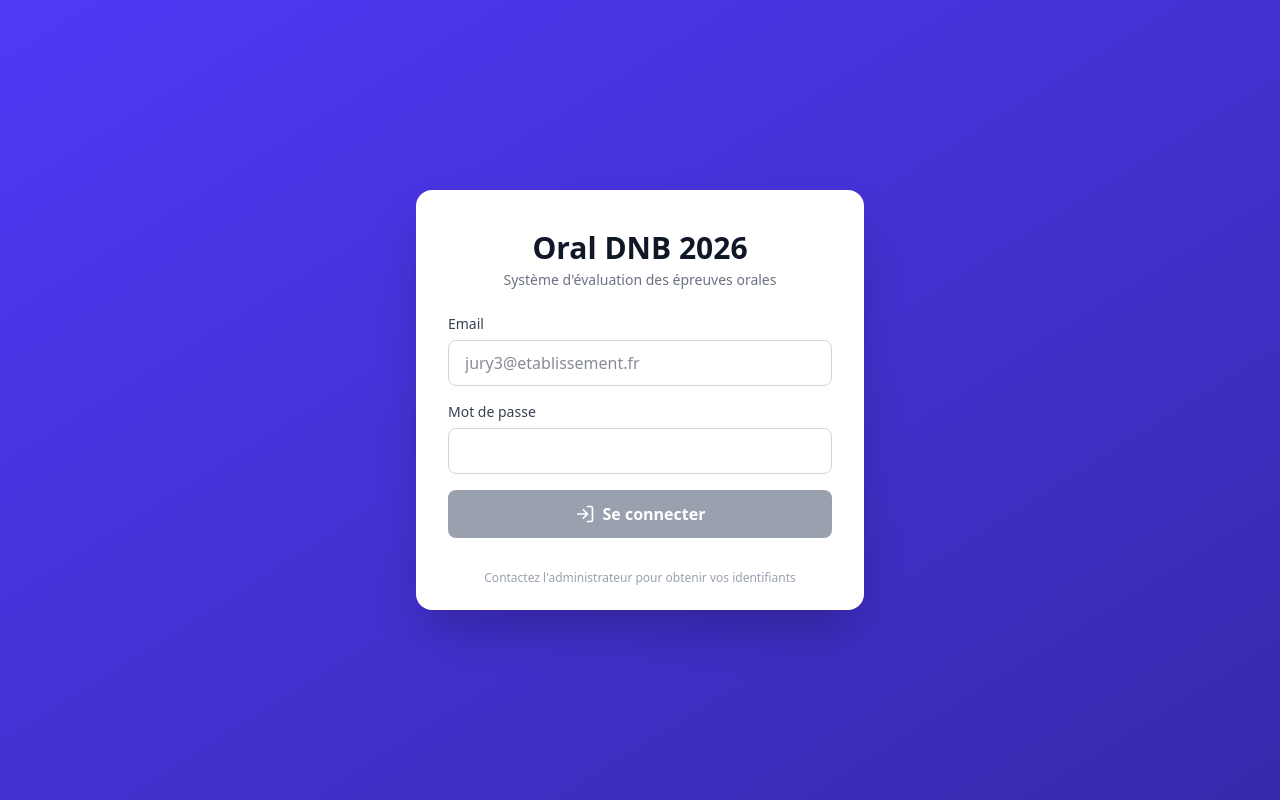
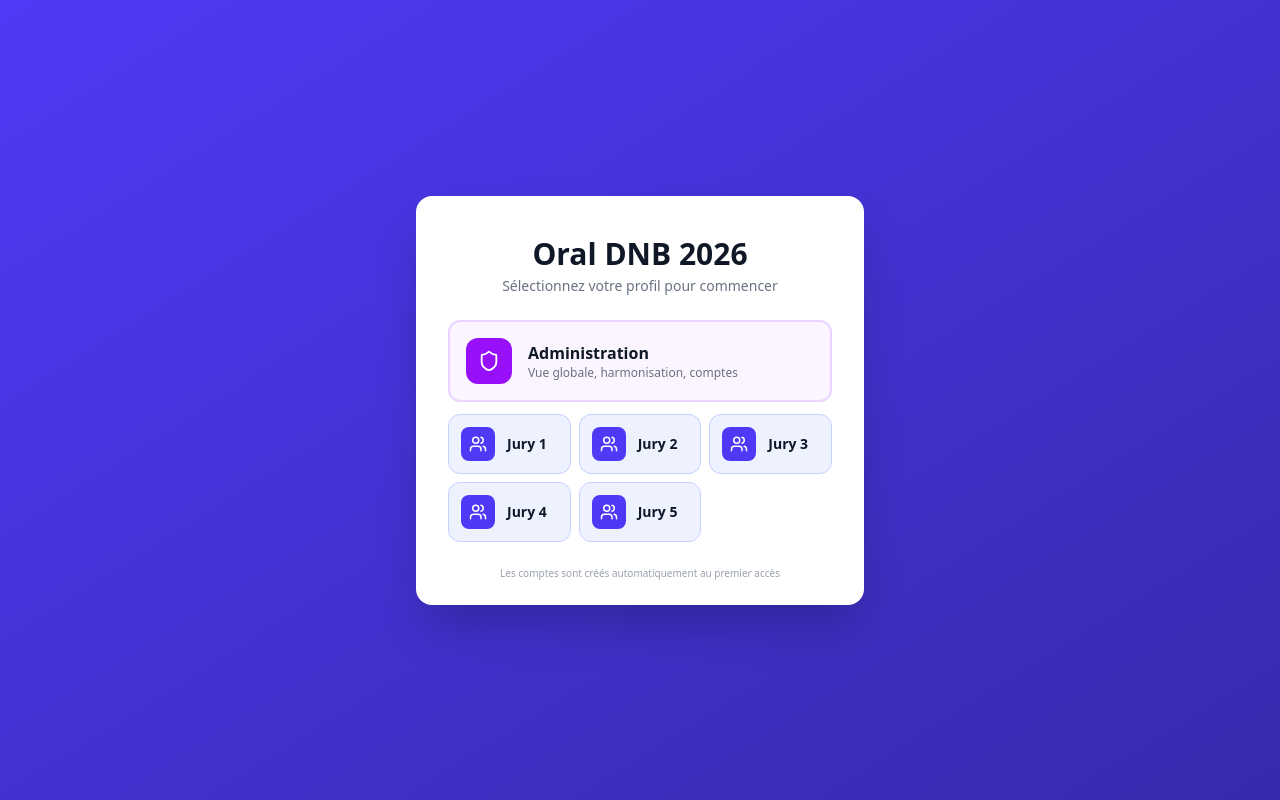
Before and after one commit to CodBad25/oral-dnb, a React (Vite) app: page / in a window 1280 px wide. Built offline with nearby package versions, Linux system fonts and the light colour scheme; no server answers.

Commit message:
Simplifier la connexion : boutons d'accès rapide
Un clic sur Admin / Jury 1-5 connecte directement.
Les comptes sont créés automatiquement au premier accès.

```diff
--- a/src/components/auth/LoginPage.tsx
+++ b/src/components/auth/LoginPage.tsx
@@ -1,31 +1,62 @@
 import { useState } from 'react';
-import type { FormEvent } from 'react';
-import { LogIn, Loader2, AlertCircle } from 'lucide-react';
-import { useAuth } from '@/hooks/useAuth';
+import { Loader2, AlertCircle, Shield, Users } from 'lucide-react';
+import { supabase } from '@/lib/supabase';
+import { cn } from '@/lib/utils';
+
+type QuickAccount = {
+  label: string;
+  role: 'admin' | 'jury';
+  juryNumber?: string;
+  email: string;
+  password: string;
+};
+
+const ACCOUNTS: QuickAccount[] = [
+  { label: 'Administration', role: 'admin', email: 'admin@oral-dnb.local', password: 'admin-oral-dnb' },
+  { label: 'Jury 1', role: 'jury', juryNumber: '1', email: 'jury1@oral-dnb.local', password: 'jury1-oral-dnb' },
+  { label: 'Jury 2', role: 'jury', juryNumber: '2', email: 'jury2@oral-dnb.local', password: 'jury2-oral-dnb' },
+  { label: 'Jury 3', role: 'jury', juryNumber: '3', email: 'jury3@oral-dnb.local', password: 'jury3-oral-dnb' },
+  { label: 'Jury 4', role: 'jury', juryNumber: '4', email: 'jury4@oral-dnb.local', password: 'jury4-oral-dnb' },
+  { label: 'Jury 5', role: 'jury', juryNumber: '5', email: 'jury5@oral-dnb.local', password: 'jury5-oral-dnb' },
+];
 
 export const LoginPage = () => {
-  const [email, setEmail] = useState('');
-  const [password, setPassword] = useState('');
-  const [loading, setLoading] = useState(false);
+  const [loading, setLoading] = useState<string | null>(null);
   const [error, setError] = useState('');
-  const { signIn } = useAuth();
 
-  const handleSubmit = async (e: FormEvent) => {
-    e.preventDefault();
+  const handleQuickLogin = async (account: QuickAccount) => {
+    setLoading(account.email);
     setError('');
-    setLoading(true);
 
-    const { error: authError } = await signIn(email, password);
+    // Try to sign in first
+    const { error: signInError } = await supabase.auth.signInWithPassword({
+      email: account.email,
+      password: account.password,
+    });
 
-    if (authError) {
-      setError(
-        authError.message === 'Invalid login credentials'
-          ? 'Email ou mot de passe incorrect'
-          : authError.message
-      );
+    if (signInError) {
+      // Account doesn't exist yet — create it
+      const { error: signUpError } = await supabase.auth.signUp({
+        email: account.email,
+        password: account.password,
+        options: {
+          data: {
+            role: account.role,
+            jury_number: account.juryNumber || null,
+            display_name: account.label,
+          },
+        },
+      });
+
+      if (signUpError) {
+        setError(signUpError.message);
+        setLoading(null);
+        return;
+      }
+      // signUp auto-signs in when email confirmation is disabled
     }
 
-    setLoading(false);
+    setLoading(null);
   };
 
   return (
@@ -37,12 +68,12 @@ export const LoginPage = () => {
             Oral DNB 2026
           </h1>
           <p className="text-sm text-gray-500 dark:text-gray-400">
-            Système d'évaluation des épreuves orales
+            Sélectionnez votre profil pour commencer
           </p>
         </div>
 
-        {/* Form */}
-        <form onSubmit={handleSubmit} className="px-8 pb-8 space-y-4">
+        {/* Quick access buttons */}
+        <div className="px-8 pb-6 space-y-3">
           {error && (
             <div className="flex items-center gap-2 bg-red-50 dark:bg-red-950 border border-red-200 dark:border-red-800 text-red-700 dark:text-red-300 rounded-lg px-4 py-3 text-sm">
               <AlertCircle size={16} className="shrink-0" />
@@ -50,58 +81,55 @@ export const LoginPage = () => {
             </div>
           )}
 
-          <div>
-            <label className="block text-sm font-medium text-gray-700 dark:text-gray-300 mb-1.5">
-              Email
-            </label>
-            <input
-              type="email"
-              value={email}
-              onChange={(e) => setEmail(e.target.value)}
-              required
-              autoComplete="email"
-              className="w-full px-4 py-2.5 border border-gray-300 dark:border-gray-600 rounded-lg bg-white dark:bg-gray-700 text-gray-900 dark:text-white focus:outline-none focus:ring-2 focus:ring-indigo-500 focus:border-transparent transition-shadow"
-              placeholder="jury3@etablissement.fr"
-            />
+          {/* Admin */}
+          <button
+            onClick={() => handleQuickLogin(ACCOUNTS[0])}
+            disabled={loading !== null}
+            className={cn(
+              "w-full flex items-center gap-4 p-4 rounded-xl border-2 transition-colors",
+              "bg-purple-50 dark:bg-purple-900/30 border-purple-200 dark:border-purple-700",
+              "hover:bg-purple-100 dark:hover:bg-purple-900/50",
+              "disabled:opacity-50 disabled:cursor-not-allowed"
+            )}
+          >
+            <div className="p-3 bg-purple-600 rounded-xl text-white shrink-0">
+              {loading === ACCOUNTS[0].email ? <Loader2 size={22} className="animate-spin" /> : <Shield size={22} />}
+            </div>
+            <div className="text-left">
+              <p className="font-semibold text-gray-900 dark:text-white">Administration</p>
+              <p className="text-xs text-gray-500 dark:text-gray-400">Vue globale, harmonisation, comptes</p>
+            </div>
+          </button>
+
+          {/* Jury buttons */}
+          <div className="grid grid-cols-2 gap-2 sm:grid-cols-3">
+            {ACCOUNTS.slice(1).map((account) => (
+              <button
+                key={account.email}
+                onClick={() => handleQuickLogin(account)}
+                disabled={loading !== null}
+                className={cn(
+                  "flex items-center gap-3 p-3 rounded-xl border transition-colors",
+                  "bg-indigo-50 dark:bg-indigo-900/30 border-indigo-200 dark:border-indigo-700",
+                  "hover:bg-indigo-100 dark:hover:bg-indigo-900/50",
+                  "disabled:opacity-50 disabled:cursor-not-allowed"
+                )}
+              >
+                <div className="p-2 bg-indigo-600 rounded-lg text-white shrink-0">
+                  {loading === account.email ? <Loader2 size={18} className="animate-spin" /> : <Users size={18} />}
+                </div>
+                <span className="font-semibold text-sm text-gray-900 dark:text-white">
+                  {account.label}
+                </span>
+              </button>
+            ))}
           </div>
-
-          <div>
-            <label className="block text-sm font-medium text-gray-700 dark:text-gray-300 mb-1.5">
-              Mot de passe
-            </label>
-            <input
-              type="password"
-              value={password}
-              onChange={(e) => setPassword(e.target.value)}
-              required
-              autoComplete="current-password"
-              className="w-full px-4 py-2.5 border border-gray-300 dark:border-gray-600 rounded-lg bg-white dark:bg-gray-700 text-gray-900 dark:text-white focus:outline-none focus:ring-2 focus:ring-indigo-500 focus:border-transparent transition-shadow"
-            />
-          </div>
-
-          <button
-            type="submit"
-            disabled={loading || !email || !password}
-            className="w-full flex items-center justify-center gap-2 bg-indigo-600 hover:bg-indigo-700 disabled:bg-gray-400 disabled:cursor-not-allowed text-white font-semibold py-3 rounded-lg transition-colors mt-2"
-          >
-            {loading ? (
-              <>
-                <Loader2 size={20} className="animate-spin" />
-                Connexion...
-              </>
-            ) : (
-              <>
-                <LogIn size={20} />
-                Se connecter
-              </>
-            )}
-          </button>
-        </form>
+        </div>
 
         {/* Footer */}
         <div className="px-8 pb-6">
-          <p className="text-xs text-center text-gray-400 dark:text-gray-500">
-            Contactez l'administrateur pour obtenir vos identifiants
+          <p className="text-[10px] text-center text-gray-400 dark:text-gray-500">
+            Les comptes sont créés automatiquement au premier accès
           </p>
         </div>
       </div>
```
